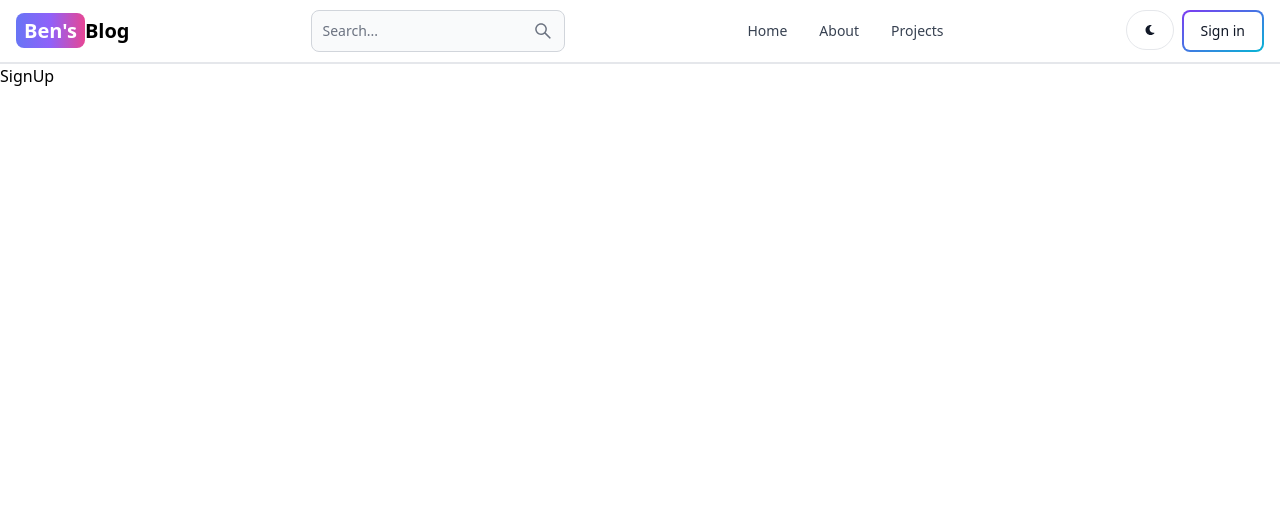
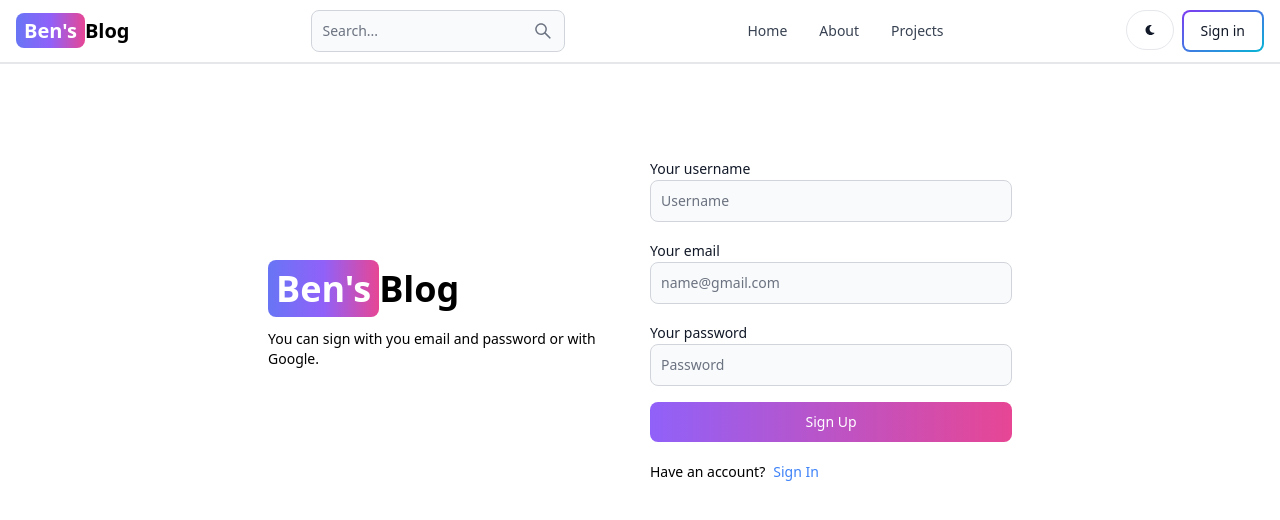
Before and after one commit to Ben9955/mern-blog, a React (Vite) app in the folder client/: page /signup in a window 1280 px wide. Shown: the top 520 px of the page. Built offline with nearby package versions, Linux system fonts and the light colour scheme.

Commit message:
create sign up UI

```diff
--- a/client/src/pages/SignUp.jsx
+++ b/client/src/pages/SignUp.jsx
@@ -1,7 +1,60 @@
-import React from "react";
+import { Button, Label, TextInput } from "flowbite-react";
+import { Link } from "react-router-dom";
 
 const SignUp = () => {
-  return <div>SignUp</div>;
+  return (
+    <div className="min-h-screen mt-20">
+      <div className="flex gap-5 flex-col md:flex-row  md:items-center p-3 max-w-3xl mx-auto">
+        {/* left */}
+        <div className="flex-1">
+          <Link
+            to="/"
+            className=" whitespace-nowrap text-4xl font-bold dark:text-white"
+          >
+            <span className="px-2 py-1 bg-gradient-to-r from-indigo-500 via-purple-500 to-pink-500 rounded-lg text-white ">
+              Ben's
+            </span>
+            Blog
+          </Link>
+
+          <p className="text-sm mt-5">
+            You can sign with you email and password or with Google.
+          </p>
+        </div>
+
+        {/* right */}
+        <div className="flex-1">
+          <form className="flex flex-col gap-4">
+            <div>
+              <Label value="Your username" />
+              <TextInput type="text" placeholder="Username" id="username" />
+            </div>
+
+            <div>
+              <Label value="Your email" />
+              <TextInput type="text" placeholder="name@gmail.com" id="email" />
+            </div>
+
+            <div>
+              <Label value="Your password" />
+              <TextInput type="text" placeholder="Password" id="password" />
+            </div>
+
+            <Button gradientDuoTone="purpleToPink" type="submit">
+              Sign Up
+            </Button>
+          </form>
+
+          <div className="flex gap-2 text-sm mt-5">
+            <span>Have an account?</span>
+            <Link to="/signin" className="text-blue-500">
+              Sign In
+            </Link>
+          </div>
+        </div>
+      </div>
+    </div>
+  );
 };
 
 export default SignUp;
```
